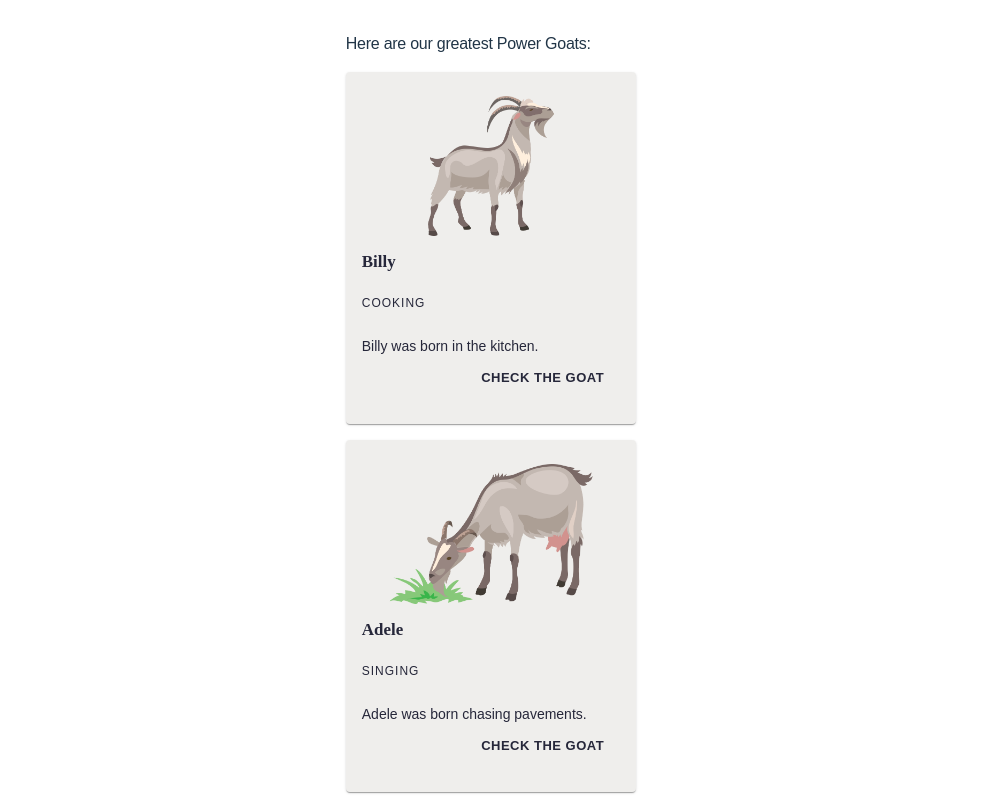
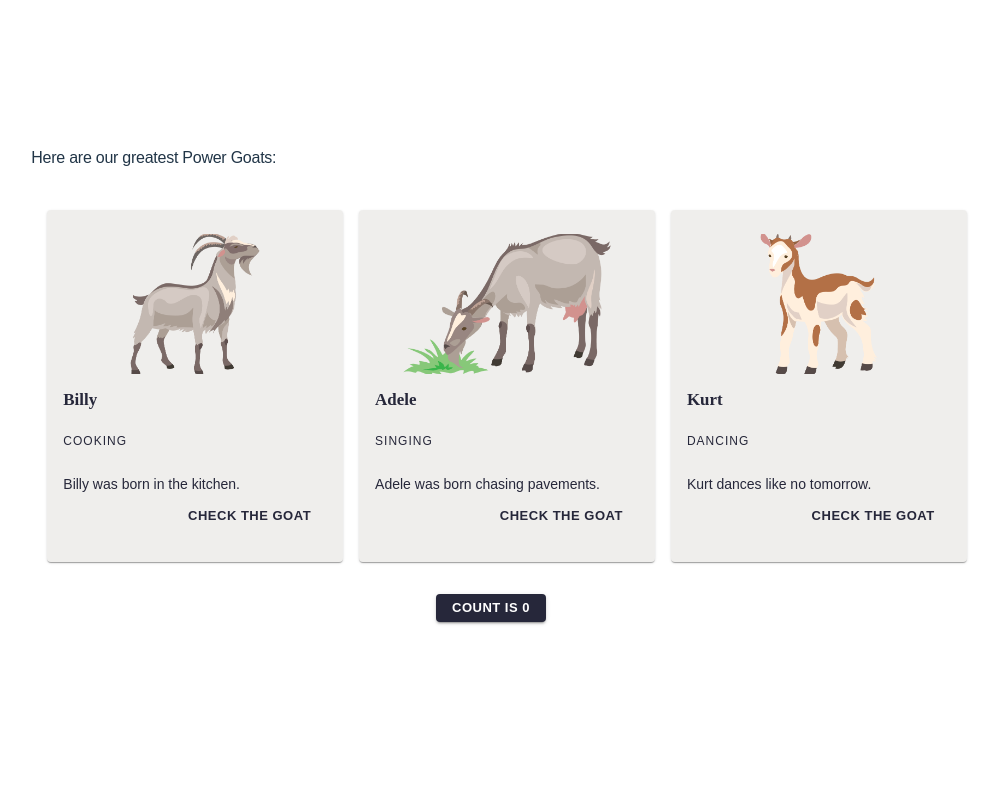
Before and after one commit to NitorCreations/power-goat, a React (Vite) app in the folder power-goat/: page / in a window 1280 px wide. Shown: the top 800 px of the page, without its empty margins (149-1148 px from the left). Built offline with nearby package versions, Linux system fonts and the light colour scheme.

Commit message:
Put Goats to a grid

```diff
--- a/power-goat/src/App.tsx
+++ b/power-goat/src/App.tsx
@@ -1,6 +1,6 @@
 import { useState } from "react";
 import "./App.css";
-import { Button, Typography, ThemeProvider } from "@mui/material";
+import { Button, Typography, ThemeProvider, Grid } from "@mui/material";
 import powergoats from "./powergoats.json";
 import PowerGoatCard from "./components/PowerGoatCard";
 import { Stack } from "@mui/system";
@@ -12,11 +12,15 @@ function App() {
   return (
     <ThemeProvider theme={theme}>
       <div className="App">
-        <Stack spacing={2}>
+        <Stack spacing={3}>
           <Typography>Here are our greatest Power Goats:</Typography>
-          {powergoats.map((cardProps) => (
-            <PowerGoatCard {...cardProps} />
-          ))}
+          <Grid container spacing={2}>
+            {powergoats.map((cardProps) => (
+              <Grid item xs={12} sm={6} md={4}>
+                <PowerGoatCard {...cardProps} />
+              </Grid>
+            ))}
+          </Grid>
         </Stack>
 
         <div className="card">
```
